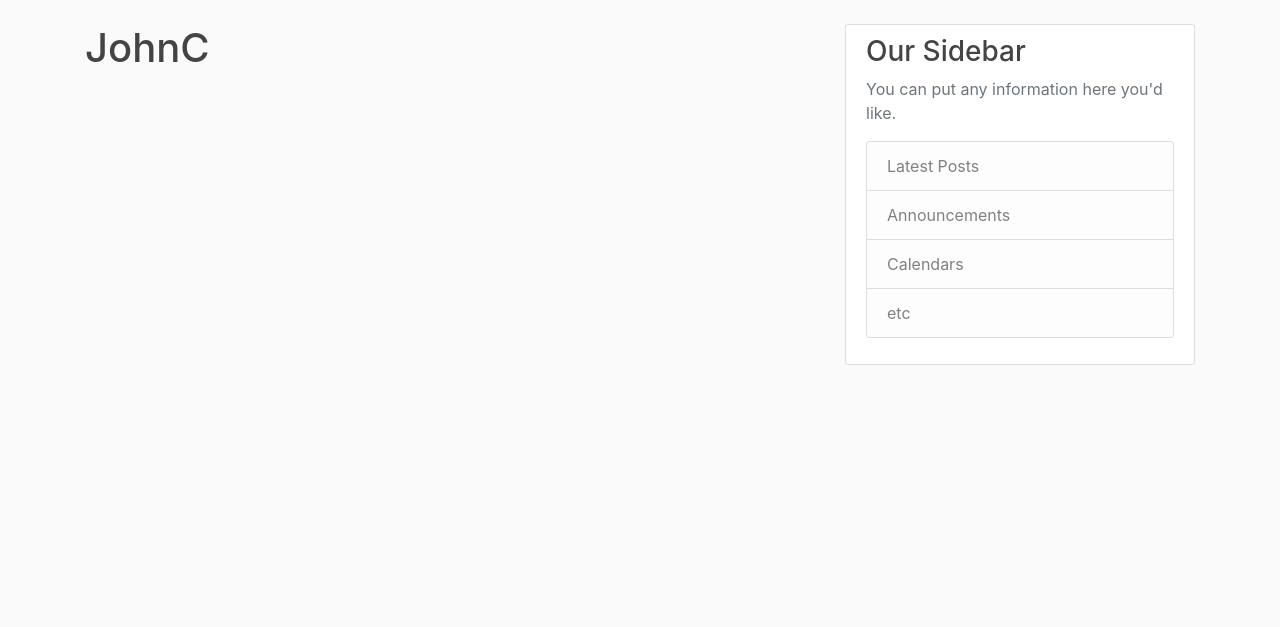
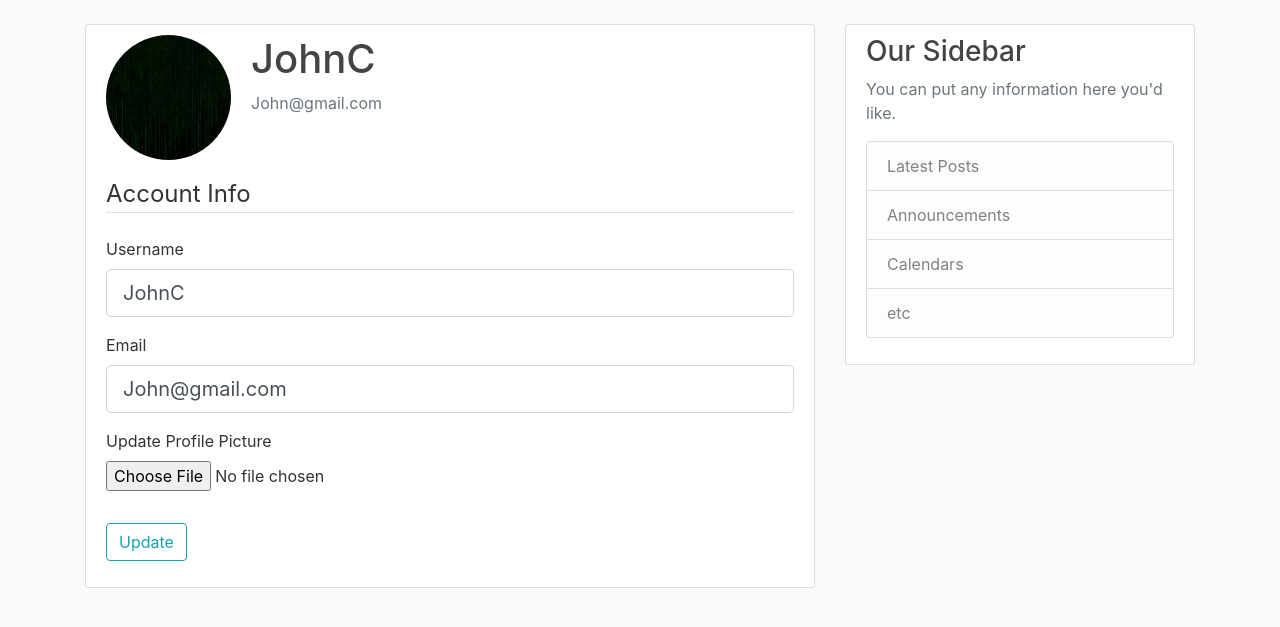
Before and after one commit to yadavAk/Flask_Blog, a Flask app: page /account in a window 1280 px wide. Shown: the part 56-683 px from the top of the page. Run offline with Flask 2, Linux system fonts and the light colour scheme; a user stored in the database is signed in; some libraries are stand-ins or nearby versions.

Commit message:
User Account and Profile Pics Update

```diff
--- a/flaskblog/forms.py
+++ b/flaskblog/forms.py
@@ -1,4 +1,6 @@
 from flask_wtf import FlaskForm
+from flask_wtf.file import FileField, FileAllowed
+from flask_login import current_user
 from wtforms import StringField, PasswordField, SubmitField, BooleanField
 from wtforms.validators import DataRequired, Length, Email, EqualTo, ValidationError
 from flaskblog.models import  User
@@ -29,3 +31,24 @@ class LoginForm(FlaskForm):
     password = PasswordField('Password', validators=[DataRequired()])
     remember = BooleanField('Remember Me')
     submit = SubmitField('Login')
+
+
+class UpdateAccountForm(FlaskForm):
+    username = StringField('Username',
+                    validators=[DataRequired(), Length(min=2, max=20)])
+    email = StringField('Email', validators=[DataRequired(), Email()])
+    picture = FileField('Update Profile Picture', validators=[FileAllowed(['jpg', 'jpeg', 'png'])])
+
+    submit = SubmitField('Update')
+
+    def validate_username(self, username):
+        if username.data != current_user.username:
+            user = User.query.filter_by(username=username.data).first()
+            if user:
+                raise ValidationError('That username is taken. Please choose a different one')
+
+    def validate_email(self, email):
+        if email.data != current_user.email:
+            user = User.query.filter_by(email=email.data).first()
+            if user:
+                raise ValidationError('That email is taken. Please choose a different one')
--- a/flaskblog/models.py
+++ b/flaskblog/models.py
@@ -10,7 +10,7 @@ class User(db.Model, UserMixin):
     id = db.Column(db.Integer, primary_key=True)
     username = db.Column(db.String(20), unique=True, nullable=False)
     email = db.Column(db.String(120), unique=True, nullable=False)
-    image_file = db.Column(db.String(20), nullable=False, default='default.jpeg')
+    image_file = db.Column(db.String(20), nullable=False, default='default.jpg')
     password = db.Column(db.String(60), nullable=False)
     posts = db.relationship('Post', backref='author', lazy=True)
 
--- a/flaskblog/routes.py
+++ b/flaskblog/routes.py
@@ -1,6 +1,9 @@
+import os
+import secrets
+from PIL import Image
 from flask import render_template, url_for, flash, redirect, request
 from flaskblog import app, db, bcrypt
-from flaskblog.forms import RegistrationForm, LoginForm
+from flaskblog.forms import RegistrationForm, LoginForm, UpdateAccountForm
 from flaskblog.models import User, Post
 from flask_login import login_user, current_user, logout_user, login_required
 
@@ -66,7 +69,38 @@ def logout():
     logout_user()
     return redirect(url_for('home'))
 
-@app.route("/account")
+def save_picture(form_picture):
+    random_hex = secrets.token_hex(8)
+    _, f_ext = os.path.splitext(form_picture.filename)
+    picture_fn = random_hex + f_ext
+    picture_path = os.path.join(app.root_path, 'static/profile_pics', picture_fn)
+
+    # Image resizing
+    output_size = (125, 125)
+    i = Image.open(form_picture)
+    i.thumbnail(output_size)
+    i.save(picture_path)
+
+    return picture_fn
+
+
+@app.route("/account", methods=['GET', 'POST'])
 @login_required
 def account():
-    return render_template('account.html', title='Account')
+    form = UpdateAccountForm()
+    if form.validate_on_submit():
+        if form.picture.data:
+            picture_file = save_picture(form.picture.data)
+            current_user.image_file = picture_file
+        current_user.username = form.username.data
+        current_user.email = form.email.data
+        db.session.commit()
+        flash('Your account has been updated!', 'success')
+        return redirect(url_for('account'))
+    elif request.method == 'GET':
+        form.username.data = current_user.username
+        form.email.data = current_user.email
+
+    image_file = url_for('static', filename='profile_pics/' + current_user.image_file)
+    return render_template('account.html', title='Account',
+                            image_file=image_file, form=form)
--- a/flaskblog/templates/account.html
+++ b/flaskblog/templates/account.html
@@ -1,4 +1,58 @@
 {% extends "layout.html" %}
 {% block content %}
-    <h1> {{ current_user.username }} </h1>
+    <div class="content-section">
+            <div class="media">
+              <img class="rounded-circle account-img" src="{{ image_file }}">
+              <div class="media-body">
+                <h2 class="account-heading">{{ current_user.username }}</h2>
+                <p class="text-secondary">{{ current_user.email }}</p>
+              </div>
+            </div>
+            <!-- FORM HERE -->
+            <form method="POST" action="" enctype="multipart/form-data">
+                {{ form.hidden_tag() }}
+                <fieldset class="form-group">
+                    <legend class="border-bottom mb-4">Account Info</legend>
+                    <div class="form-group">
+                        {{ form.username.label(class="form-control-label") }}
+
+                        {% if form.username.errors %}
+                            {{ form.username(class="form-control form-control-lg is-invalid") }}
+                            <div class="invalid-feedback">
+                                {% for error in form.username.errors %}
+                                    <span>{{ error }}</span>
+                                {% endfor %}
+                            </div>
+                        {% else %}
+                            {{ form.username(class="form-control form-control-lg") }}
+                        {% endif %}
+                    </div>
+                    <div class="form-group">
+                        {{ form.email.label(class="form-control-label") }}
+                        {% if form.email.errors %}
+                            {{ form.email(class="form-control form-control-lg is-invalid") }}
+                            <div class="invalid-feedback">
+                                {% for error in form.email.errors %}
+                                    <span>{{ error }}</span>
+                                {% endfor %}
+                            </div>
+                        {% else %}
+                            {{ form.email(class="form-control form-control-lg") }}
+                        {% endif %}
+                    </div>
+                    <div class="form-group">
+                            {{ form.picture.label() }}
+                            {{ form.picture(class="form-control-file") }}
+                            {% if form.picture.errors %}
+                                {% for error in form.picture.errors %}
+                                    <span class="text-danger">{{ error }}</span></br>
+                                {% endfor %}
+                            {% endif %}
+                    </div>
+                </fieldset>
+                <div class="form-group">
+                    {{ form.submit(class="btn btn-outline-info") }}
+                </div>
+            </form>
+          </div>
 {% endblock content %}
--- a/requirements.txt
+++ b/requirements.txt
@@ -3,3 +3,4 @@ flask-wtf
 flask-sqlalchemy
 flask-bcrypt
 flask-login
+Pillow=5.4.1
```
Also changed, not shown: README.md, flaskblog/site.db, flaskblog/static/profile_pics/5f495edb7178044d.jpg (added), flaskblog/static/profile_pics/cff851f790438917.jpg (added), flaskblog/static/profile_pics/default.jpeg (added), flaskblog/static/profile_pics/default.jpg (added), flaskblog/templates/create_post.html (added).
